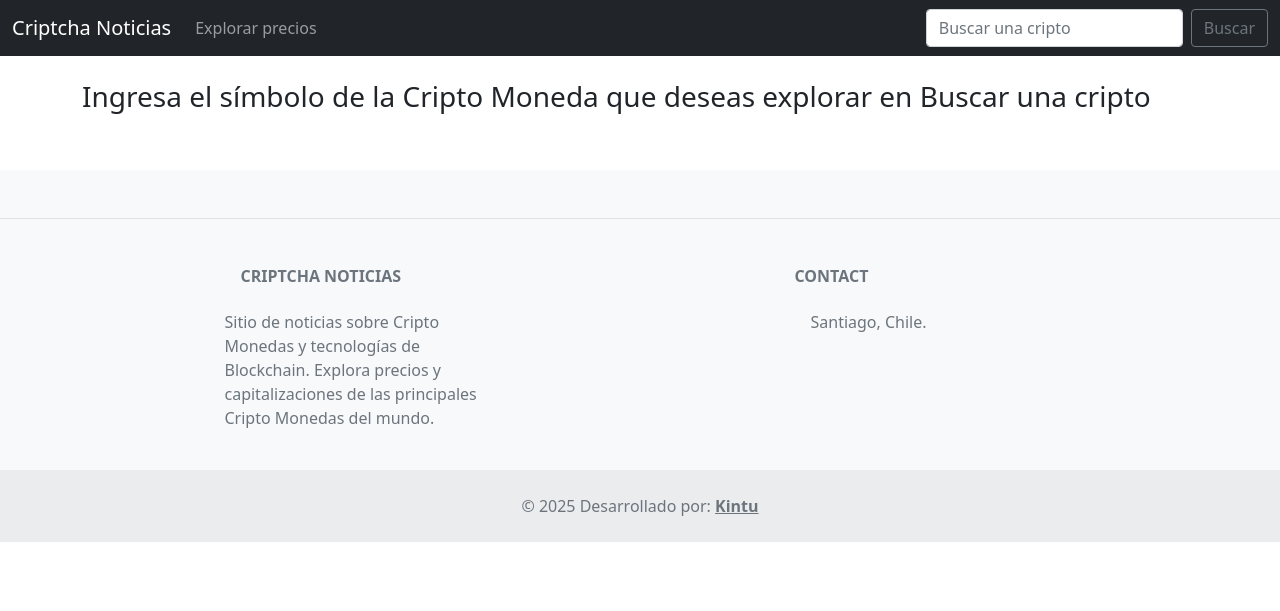
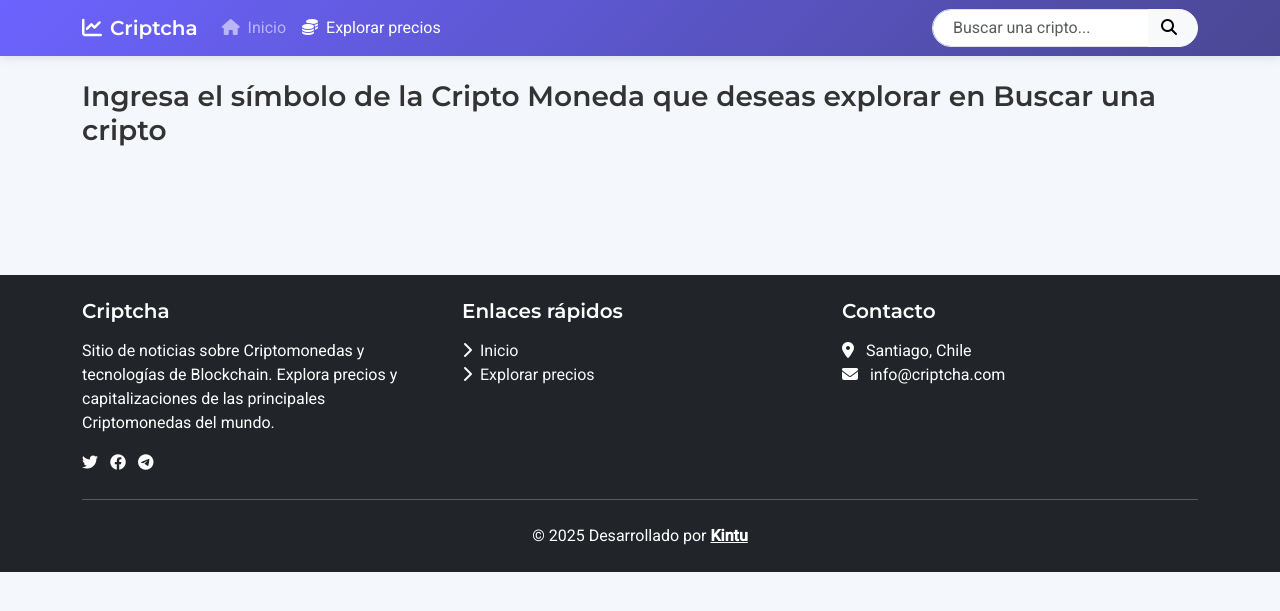
Before and after one commit to ocariceo/criptcha, a Django app: page /prices/ in a window 1280 px wide. Shown: the top 611 px of the page. Run offline with Django 3.2, Linux system fonts and the light colour scheme; some libraries are stand-ins or nearby versions.

Commit message:
Update base.html

```diff
--- a/criptcha/templates/base.html
+++ b/criptcha/templates/base.html
@@ -1,114 +1,233 @@
 <!doctype html>
-<html lang="en">
+<html lang="es">
   <head>
-    <!-- Required meta tags -->
     <meta charset="utf-8">
     <meta name="viewport" content="width=device-width, initial-scale=1">
 
-    <!-- Bootstrap CSS -->
-    <link href="https://cdn.jsdelivr.net/npm/bootstrap@5.1.1/dist/css/bootstrap.min.css" rel="stylesheet" integrity="sha384-F3w7mX95PdgyTmZZMECAngseQB83DfGTowi0iMjiWaeVhAn4FJkqJByhZMI3AhiU" crossorigin="anonymous">
+    <!-- Bootstrap 5.3 CSS -->
+    <link href="https://cdn.jsdelivr.net/npm/bootstrap@5.3.0/dist/css/bootstrap.min.css" rel="stylesheet">
+    <!-- Font Awesome para íconos -->
+    <link href="https://cdnjs.cloudflare.com/ajax/libs/font-awesome/6.4.0/css/all.min.css" rel="stylesheet">
+    <!-- Google Fonts -->
+    <link href="https://fonts.googleapis.com/css2?family=Montserrat:wght@400;600;700&family=Roboto:wght@300;400;500&display=swap" rel="stylesheet">
 
-    <title>Criptcha - Noticias</title>
+    <title>Criptcha - {% block title %}Noticias{% endblock %}</title>
+
+    <style>
+      :root {
+        --primary-color: #6c63ff;
+        --secondary-color: #4a4893;
+        --light-color: #f4f7fb;
+        --dark-color: #212529;
+        --accent-color: #ff6384;
+      }
+
+      body {
+        font-family: 'Roboto', sans-serif;
+        background-color: var(--light-color);
+        color: #333;
+      }
+
+      h1, h2, h3, h4, h5, h6, .navbar-brand {
+        font-family: 'Montserrat', sans-serif;
+        font-weight: 600;
+      }
+
+      .navbar {
+        box-shadow: 0 2px 10px rgba(0, 0, 0, 0.1);
+        background: linear-gradient(135deg, var(--primary-color) 0%, var(--secondary-color) 100%);
+      }
+
+      .card {
+        border-radius: 12px;
+        overflow: hidden;
+        box-shadow: 0 6px 16px rgba(0, 0, 0, 0.08);
+        transition: transform 0.3s ease, box-shadow 0.3s ease;
+        height: 100%;
+      }
+
+      .card:hover {
+        transform: translateY(-5px);
+        box-shadow: 0 12px 20px rgba(0, 0, 0, 0.12);
+      }
+
+      .btn-primary {
+        background-color: var(--primary-color);
+        border-color: var(--primary-color);
+      }
+
+      .btn-primary:hover {
+        background-color: var(--secondary-color);
+        border-color: var(--secondary-color);
+      }
+
+      .crypto-table {
+        border-radius: 8px;
+        overflow: hidden;
+        box-shadow: 0 4px 12px rgba(0, 0, 0, 0.05);
+      }
+
+      .crypto-table thead {
+        background-color: var(--primary-color);
+        color: white;
+      }
+
+      .jumbotron {
+        border-radius: 12px;
+        padding: 2rem;
+        box-shadow: 0 4px 12px rgba(0, 0, 0, 0.05);
+        background-color: white;
+      }
+
+      .search-form .form-control {
+        border-radius: 20px 0 0 20px;
+        padding-left: 20px;
+      }
+
+      .search-form .btn {
+        border-radius: 0 20px 20px 0;
+        padding-right: 20px;
+      }
+
+      .news-card {
+        height: 100%;
+        display: flex;
+        flex-direction: column;
+      }
+
+      .news-card .card-body {
+        flex: 1;
+        display: flex;
+        flex-direction: column;
+      }
+
+      .news-card .btn {
+        margin-top: auto;
+      }
+
+      footer {
+        margin-top: 3rem;
+      }
+
+      /* Estilos para el precio positivo/negativo */
+      .price-up {
+        color: #28a745;
+      }
+
+      .price-down {
+        color: #dc3545;
+      }
+
+      /* Animación para loading */
+      .loading-spinner {
+        display: inline-block;
+        width: 20px;
+        height: 20px;
+        border: 3px solid rgba(0, 0, 0, 0.1);
+        border-radius: 50%;
+        border-top-color: var(--primary-color);
+        animation: spin 1s ease-in-out infinite;
+      }
+
+      @keyframes spin {
+        to { transform: rotate(360deg); }
+      }
+    </style>
   </head>
   <body>
-  <nav class="navbar navbar-expand-lg navbar-dark bg-dark">
-  <div class="container-fluid">
-    <a class="navbar-brand" href="{% url 'home' %}">Criptcha Noticias</a>
+  <nav class="navbar navbar-expand-lg navbar-dark">
+  <div class="container">
+    <a class="navbar-brand" href="{% url 'home' %}">
+      <i class="fas fa-chart-line me-2"></i>Criptcha
+    </a>
     <button class="navbar-toggler" type="button" data-bs-toggle="collapse" data-bs-target="#navbarSupportedContent" aria-controls="navbarSupportedContent" aria-expanded="false" aria-label="Toggle navigation">
       <span class="navbar-toggler-icon"></span>
     </button>
     <div class="collapse navbar-collapse" id="navbarSupportedContent">
       <ul class="navbar-nav me-auto mb-2 mb-lg-0">
         <li class="nav-item">
-          <a class="nav-link" href="{% url 'prices' %}">Explorar precios</a>
+          <a class="nav-link {% if request.path == '/' %}active{% endif %}" href="{% url 'home' %}">
+            <i class="fas fa-home me-1"></i> Inicio
+          </a>
         </li>
-
-
+        <li class="nav-item">
+          <a class="nav-link {% if request.path == '/prices/' %}active{% endif %}" href="{% url 'prices' %}">
+            <i class="fas fa-coins me-1"></i> Explorar precios
+          </a>
+        </li>
       </ul>
-      <form class="d-flex" method="POST" action="{% url 'prices'%}">
-      {% csrf_token %}
-        <input class="form-control me-2" type="search" placeholder="Buscar una cripto" aria-label="Search" name="quote">
-        <button class="btn btn-outline-secondary" type="submit">Buscar</button>
+      <form class="d-flex search-form" method="POST" action="{% url 'prices' %}">
+        {% csrf_token %}
+        <div class="input-group">
+          <input class="form-control" type="search" placeholder="Buscar una cripto..." aria-label="Search" name="quote">
+          <button class="btn btn-light" type="submit"><i class="fas fa-search"></i></button>
+        </div>
       </form>
     </div>
   </div>
 </nav>
 
-    <br/>
-    <div class="container">
-        {% block content %}
-        {% endblock %}
+<main class="py-4">
+  <div class="container">
+    {% block content %}
+    {% endblock %}
+  </div>
+</main>
+
+<footer class="bg-dark text-white py-4">
+  <div class="container">
+    <div class="row">
+      <div class="col-md-4 mb-4 mb-md-0">
+        <h5 class="mb-3">Criptcha</h5>
+        <p>Sitio de noticias sobre Criptomonedas y tecnologías de Blockchain. Explora precios y capitalizaciones de las principales Criptomonedas del mundo.</p>
+        <div class="social-icons">
+          <a href="#" class="text-white me-2"><i class="fab fa-twitter"></i></a>
+          <a href="#" class="text-white me-2"><i class="fab fa-facebook"></i></a>
+          <a href="#" class="text-white me-2"><i class="fab fa-telegram"></i></a>
+        </div>
+      </div>
+      <div class="col-md-4 mb-4 mb-md-0">
+        <h5 class="mb-3">Enlaces rápidos</h5>
+        <ul class="list-unstyled">
+          <li><a href="{% url 'home' %}" class="text-decoration-none link-light"><i class="fas fa-chevron-right me-1"></i> Inicio</a></li>
+          <li><a href="{% url 'prices' %}" class="text-decoration-none link-light"><i class="fas fa-chevron-right me-1"></i> Explorar precios</a></li>
+        </ul>
+      </div>
+      <div class="col-md-4">
+        <h5 class="mb-3">Contacto</h5>
+        <ul class="list-unstyled">
+          <li><i class="fas fa-map-marker-alt me-2"></i> Santiago, Chile</li>
+          <li><i class="fas fa-envelope me-2"></i> info@criptcha.com</li>
+        </ul>
+      </div>
     </div>
+    <hr class="my-4">
+    <div class="text-center">
+      <p class="mb-0">© 2025 Desarrollado por <a href="https://kintuai.com/" class="text-white fw-bold">Kintu</a></p>
+    </div>
+  </div>
+</footer>
 
-    <!-- Optional JavaScript; choose one of the two! -->
+<script src="https://cdn.jsdelivr.net/npm/bootstrap@5.3.0/dist/js/bootstrap.bundle.min.js"></script>
+<script src="https://cdnjs.cloudflare.com/ajax/libs/Chart.js/4.0.1/chart.umd.min.js"></script>
 
-    <!-- Option 1: Bootstrap Bundle with Popper -->
-    <script src="https://cdn.jsdelivr.net/npm/bootstrap@5.1.1/dist/js/bootstrap.bundle.min.js" integrity="sha384-/bQdsTh/da6pkI1MST/rWKFNjaCP5gBSY4sEBT38Q/9RBh9AH40zEOg7Hlq2THRZ" crossorigin="anonymous"></script>
+<script>
+  // Para animaciones de precio
+  document.addEventListener('DOMContentLoaded', function() {
+    // Buscar elementos con clase price y agregar indicadores según valor
+    document.querySelectorAll('.crypto-price').forEach(function(element) {
+      const priceChange = parseFloat(element.getAttribute('data-change'));
+      if (priceChange > 0) {
+        element.classList.add('price-up');
+        element.innerHTML += ' <i class="fas fa-caret-up"></i>';
+      } else if (priceChange < 0) {
+        element.classList.add('price-down');
+        element.innerHTML += ' <i class="fas fa-caret-down"></i>';
+      }
+    });
+  });
+</script>
 
-    <!-- Option 2: Separate Popper and Bootstrap JS -->
-    <!--
-    <script src="https://cdn.jsdelivr.net/npm/@popperjs/core@2.9.3/dist/umd/popper.min.js" integrity="sha384-W8fXfP3gkOKtndU4JGtKDvXbO53Wy8SZCQHczT5FMiiqmQfUpWbYdTil/SxwZgAN" crossorigin="anonymous"></script>
-    <script src="https://cdn.jsdelivr.net/npm/bootstrap@5.1.1/dist/js/bootstrap.min.js" integrity="sha384-skAcpIdS7UcVUC05LJ9Dxay8AXcDYfBJqt1CJ85S/CFujBsIzCIv+l9liuYLaMQ/" crossorigin="anonymous"></script>
-    -->
-  </body>
-
-  <!-- Footer -->
-<footer class="text-center text-lg-start bg-light text-muted">
-  <!-- Section: Social media -->
-  <section
-    class="d-flex justify-content-center justify-content-lg-between p-4 border-bottom"
-  >
-
-    <!-- Right -->
-  </section>
-  <!-- Section: Social media -->
-
-  <!-- Section: Links  -->
-  <section class="">
-    <div class="container text-center text-md-start mt-5">
-      <!-- Grid row -->
-      <div class="row mt-3">
-        <!-- Grid column -->
-        <div class="col-md-3 col-lg-4 col-xl-3 mx-auto mb-4">
-          <!-- Content -->
-          <h6 class="text-uppercase fw-bold mb-4">
-            <i class="fas fa-gem me-3"></i>Criptcha Noticias
-          </h6>
-          <p>
-            Sitio de noticias sobre Cripto Monedas y tecnologías de Blockchain. Explora precios y capitalizaciones de las principales Cripto Monedas del mundo.
-            </p>
-        </div>
-        <!-- Grid column -->
-
-
-        <!-- Grid column -->
-
-        <!-- Grid column -->
-        <div class="col-md-4 col-lg-3 col-xl-3 mx-auto mb-md-0 mb-4">
-          <!-- Links -->
-          <h6 class="text-uppercase fw-bold mb-4">
-            Contact
-          </h6>
-          <p><i class="fas fa-home me-3"></i> Santiago, Chile.</p>
-          <p>
-            <i class="fas fa-envelope me-3"></i>
-
-          </p>
-
-        </div>
-        <!-- Grid column -->
-      </div>
-      <!-- Grid row -->
-    </div>
-  </section>
-  <!-- Section: Links  -->
-
-  <!-- Copyright -->
-  <div class="text-center p-4" style="background-color: rgba(0, 0, 0, 0.05);">
-    © 2025 Desarrollado por:
-    <a class="text-reset fw-bold" href="https://kintuai.com/">Kintu</a>
-  </div>
-  <!-- Copyright -->
-</footer>
-<!-- Footer -->
+{% block extra_js %}{% endblock %}
+</body>
 </html>
```
